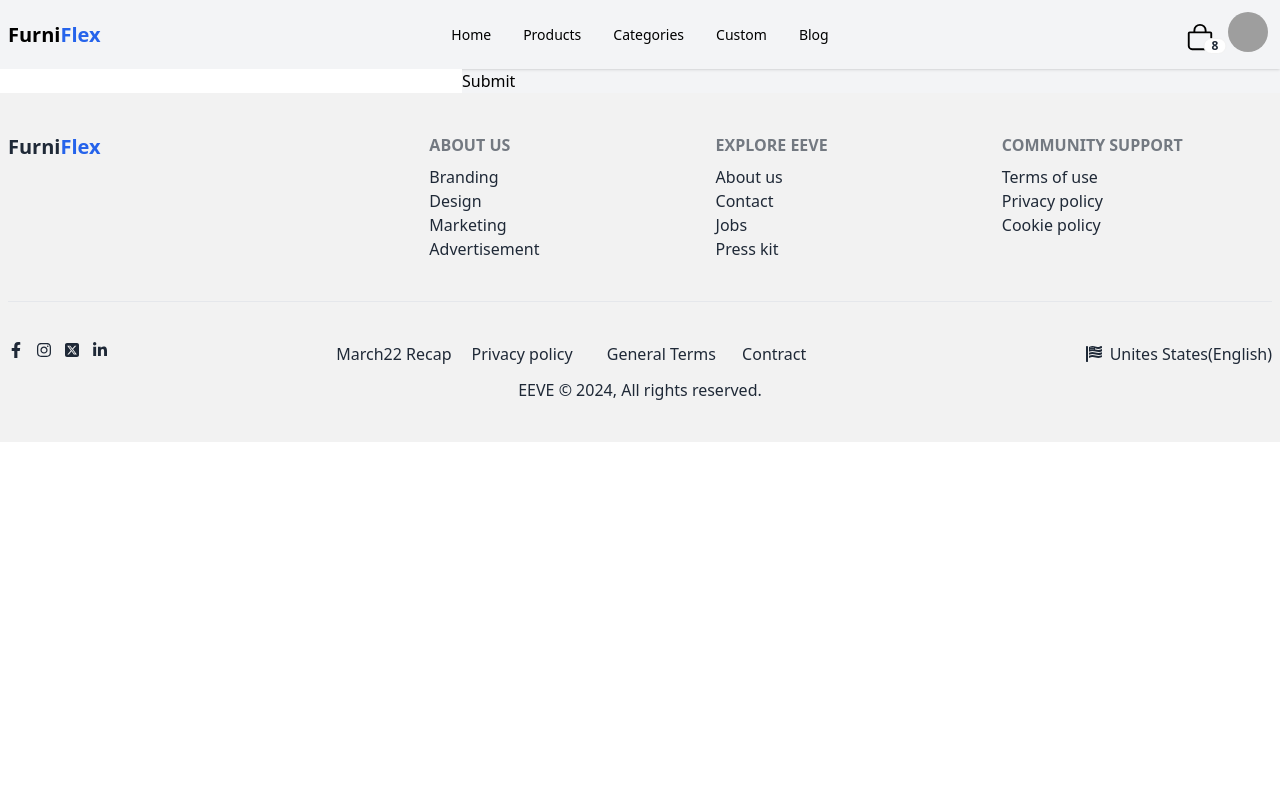
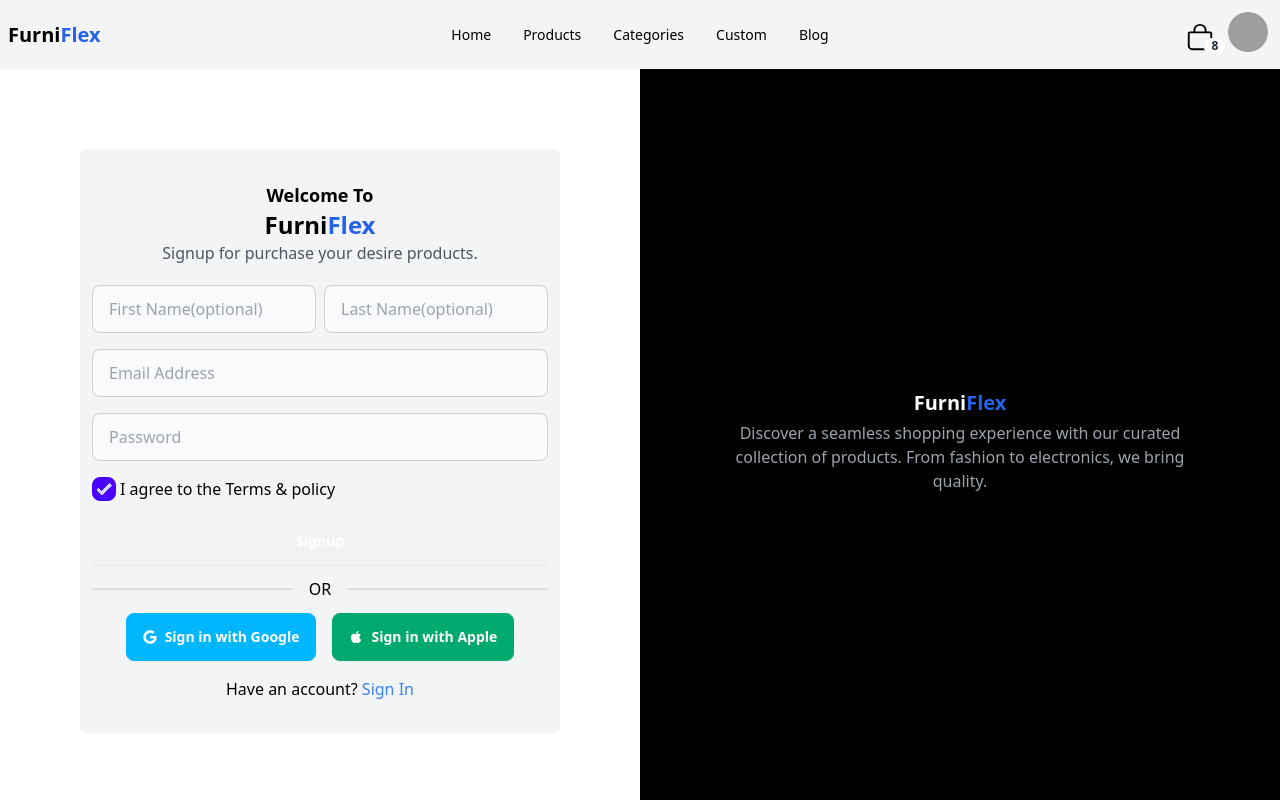
Before and after one commit to noman023/furniFlex-ecommerce, a React (Vite) app: page /signup in a window 1280 px wide. Shown: the top 800 px of the page. Built offline with nearby package versions, Linux system fonts and the light colour scheme; grey boxes are pictures that could not be loaded.

Commit message:
add sign up component

```diff
--- /dev/null
+++ b/src/components/shared/SignAndLoginDesgin.jsx
@@ -0,0 +1,39 @@
+import { FaApple, FaGoogle } from "react-icons/fa";
+
+export default function SignAndLoginDesgin({ children, link }) {
+  return (
+    <div className="flex flex-col-reverse md:flex-row justify-between">
+      <div className="md:w-1/2 bg-white p-3 md:p-20">
+        <div className="bg-gray-100 py-8 px-3 rounded-md">
+          {children}
+
+          <div className="divider">OR</div>
+
+          <div className="flex flex-col lg:flex-row gap-4 justify-center">
+            <button className="btn btn-info text-white">
+              <FaGoogle /> Sign in with Google
+            </button>
+            <button className="btn btn-success border text-white">
+              <FaApple /> Sign in with Apple
+            </button>
+          </div>
+
+          {link}
+        </div>
+      </div>
+
+      <div className="md:w-1/2 bg-black flex flex-col justify-center items-center p-5">
+        <div className="max-w-[450px] text-center">
+          <h2 className="text-xl text-white font-bold cursor-pointer">
+            Furni<span className="text-blue-600 ">Flex</span>
+          </h2>
+
+          <p className="text-gray-400 mt-1">
+            Discover a seamless shopping experience with our curated collection
+            of products. From fashion to electronics, we bring quality.
+          </p>
+        </div>
+      </div>
+    </div>
+  );
+}
--- a/src/routes/SignUp.jsx
+++ b/src/routes/SignUp.jsx
@@ -1,26 +1,100 @@
 import { useContext } from "react";
+
 import { AppContext } from "../context/AppContext";
+import SignAndLoginDesgin from "../components/shared/SignAndLoginDesgin";
 
 export default function SignUp() {
-  const { user, login } = useContext(AppContext);
-  console.log(user);
+  const { login } = useContext(AppContext);
 
   const handleSubmit = (e) => {
     e.preventDefault();
+
     const email = e.target.email;
     const pass = e.target.pass;
+    const firstName = e.target.fName;
+    const lastName = e.target.lName;
 
-    login({ email: email.value, pass: pass.value });
+    const userInfo = {
+      email: email.value,
+      pass: pass.value,
+      firstName: firstName.value,
+      lastName: lastName.value,
+    };
+
+    login(userInfo);
   };
 
+  const link = (
+    <p className="text-center mt-4">
+      Have an account?{" "}
+      <a href="/login" className="text-blue-500">
+        Sign In
+      </a>
+    </p>
+  );
+
   return (
-    <>
-      <form onSubmit={handleSubmit}>
-        <input type="text" name="email" id="" />
-        <input type="text" name="pass" id="" />
+    <SignAndLoginDesgin link={link}>
+      {/* welcome text */}
+      <div className="text-black text-center mb-5">
+        <h3 className="text-lg font-bold">Welcome To</h3>
 
-        <button type="submit">Submit</button>
+        <h1 className="text-2xl font-bold cursor-pointer">
+          Furni<span className="text-blue-600 ">Flex</span>
+        </h1>
+
+        <p className="text-gray-600">
+          Signup for purchase your desire products.
+        </p>
+      </div>
+
+      {/* form */}
+      <form onSubmit={handleSubmit} className="flex flex-col gap-4">
+        <div className="flex flex-col md:flex-row gap-2">
+          <input
+            type="text"
+            name="fName"
+            placeholder="First Name(optional)"
+            className="input input-bordered w-full bg-slate-50"
+          />
+
+          <input
+            type="text"
+            name="lName"
+            placeholder="Last Name(optional)"
+            className="input input-bordered w-full bg-slate-50"
+          />
+        </div>
+
+        <input
+          type="email"
+          name="email"
+          placeholder="Email Address"
+          className="input input-bordered w-full bg-slate-50"
+        />
+        <input
+          type="password"
+          name="pass"
+          placeholder="Password"
+          className="input input-bordered w-full bg-slate-50"
+        />
+
+        <div className="flex items-center gap-1">
+          <input
+            type="checkbox"
+            defaultChecked
+            className="checkbox checkbox-primary"
+          />
+
+          <span>
+            I agree to the <a href="">Terms & policy</a>
+          </span>
+        </div>
+
+        <button type="submit" className="btn text-white">
+          Signup
+        </button>
       </form>
-    </>
+    </SignAndLoginDesgin>
   );
 }
```
